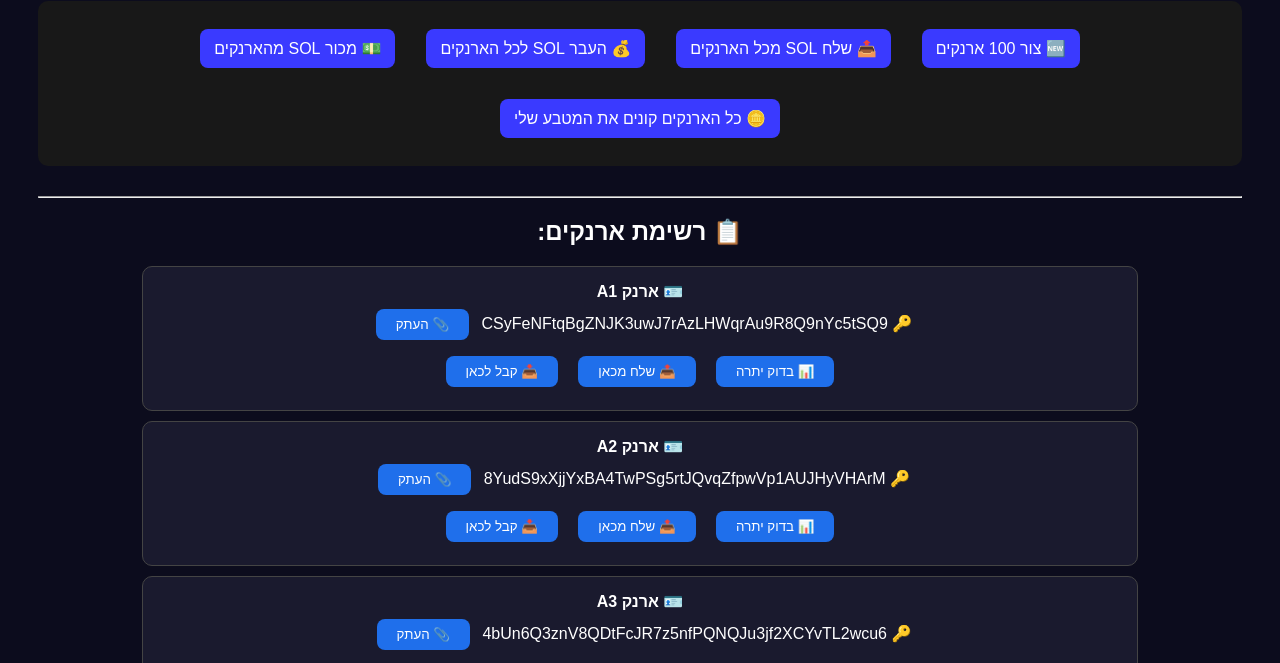
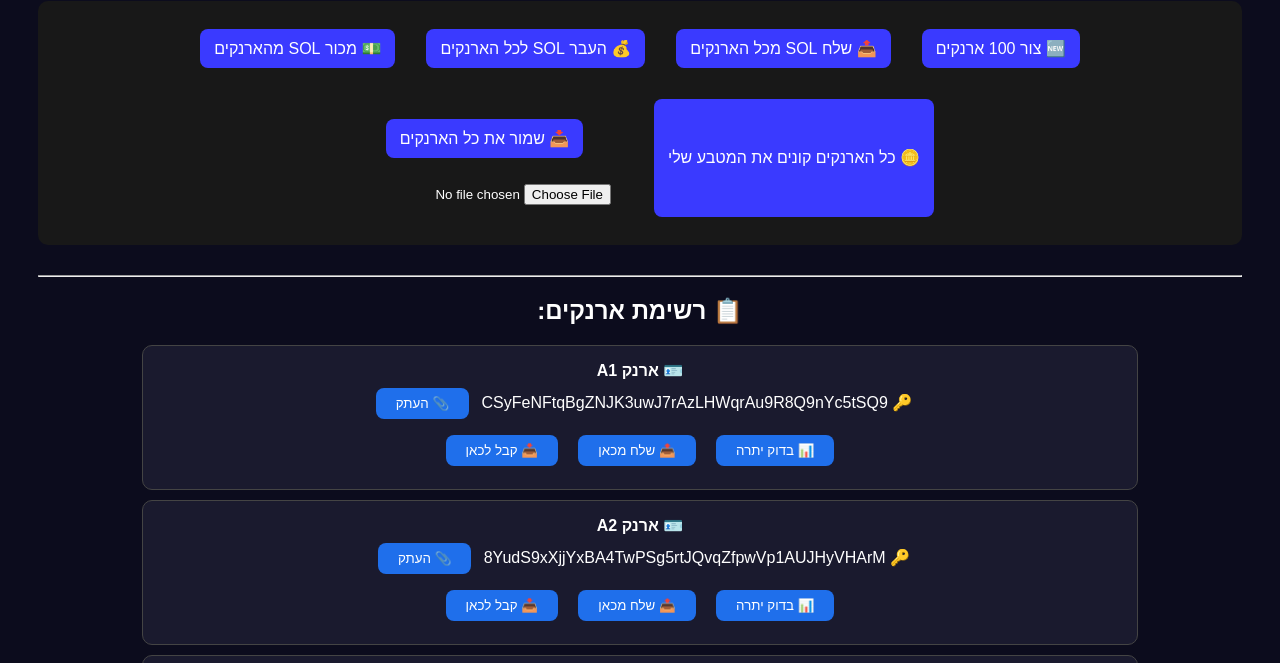
Before and after one commit to abuhay123/wallet-manager, a website: page public/index.html in a window 1280 px wide. Shown: the part 118-781 px from the top of the page. Drawn offline with Linux system fonts and the light colour scheme.

Commit message:
Update index.html

```diff
--- a/public/index.html
+++ b/public/index.html
@@ -15,6 +15,11 @@
     <button onclick="openPrompt('buy')">💰 העבר SOL לכל הארנקים</button>
     <button onclick="openPrompt('sell')">💵 מכור SOL מהארנקים</button>
     <button onclick="buyMyToken()">🪙 כל הארנקים קונים את המטבע שלי</button>
+<section style="padding: 20px;">
+  <button onclick="exportWallets()">📥 שמור את כל הארנקים</button>
+  <br><br>
+  <input type="file" id="walletFileInput" accept=".json" />
+</section>
 
   </div>
 
```
